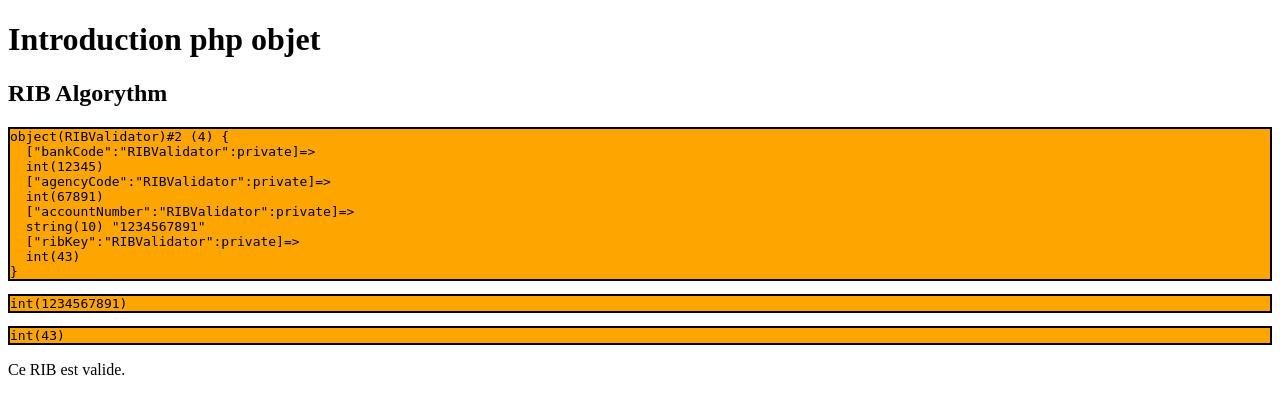
After one commit to Seasonbrucelee/test_git_sezen, a PHP site: page /rib/index.php in a window 1280 px wide. The commit adds this page. Shown: the top 414 px of the page. Run offline with PHP 8.4, Linux system fonts and the light colour scheme.

Commit message:
class RIB, algorythme

```diff
--- a/index.html
+++ b/index.html
@@ -4,7 +4,7 @@
     <meta charset="UTF-8">
     <meta http-equiv="X-UA-Compatible" content="IE=edge">
     <meta name="viewport" content="width=device-width, initial-scale=1.0">
-    <title>Document</title>
+    <title>Cours PHP Objet</title>
 </head>
 <body>
 
--- a/objet/user.class.php
+++ b/objet/user.class.php
@@ -18,7 +18,7 @@ class User {
     }
     public function __destruct()
     {
-        echo "Destruct de" . $this->pseudo . "!";
+        echo "Destruct de " . $this->pseudo . "!";
     }
     public function getPseudo()
     {
--- /dev/null
+++ b/rib/index.php
@@ -0,0 +1,39 @@
+<!DOCTYPE html>
+<html lang="en">
+<head>
+    <meta charset="UTF-8">
+    <meta http-equiv="X-UA-Compatible" content="IE=edge">
+    <meta name="viewport" content="width=device-width, initial-scale=1.0">
+    <title>RIB</title>
+</head>
+<body>
+    <h1>Introduction php objet </h1>
+    <h2>RIB Algorythm</h2>
+
+    <?php
+
+    function my_var_dump($var){
+
+        echo "<pre style='background-color: orange; border: 2px solid black'>";
+        var_dump($var);
+        echo "</pre>";
+
+    }
+
+    include_once("rib.class.php");
+
+    $validator = new RIBValidator ("12345", "67891", "1234567891","43");
+    my_var_dump($validator);
+    //$validator->isValid();
+
+    if ($validator->isValid()){//Intéroger la variable isValid qui est dans l'instance et pointé dans $
+        echo "<p> Ce RIB est valide.</p>";
+    }
+    else{
+        echo "<p> Ce RIB n'est pas valide!!!</p>";
+    }
+
+    ?>
+
+</body>
+</html>
--- /dev/null
+++ b/rib/rib.class.php
@@ -0,0 +1,34 @@
+<?php
+
+ class RIBValidator{
+
+    private $bankCode;
+    private $agencyCode;
+    private $accountNumber;
+    private $ribKey;
+
+    public function __construct($bankCode, $agencyCode, $accointNumber, $ribKey)
+    {
+        $this->bankCode = (int) $bankCode;
+        $this->agencyCode = (int) $agencyCode;
+        $this->accountNumber = (string) $accointNumber;
+        $this->ribKey = (int) $ribKey;
+
+    }
+
+    public function isValid(){
+        $account = (int) strtr(strtoupper($this->accountNumber), 'ABCDEFGHIJKLMNOPQRSTUWXVYZ',
+         '12345678912345678923456789');
+        my_var_dump($account);
+        $key = 97 - ((89 * $this->bankCode + 15 * $this->agencyCode + 3 * $account) % 97);
+        my_var_dump($key);
+        return $key === $this->ribKey;
+
+        }
+
+    public function afficherRIB()
+    {
+        echo $this->bankCode. " / " . $this->accountNumber . " / " .  $this->ribKey;
+    }
+
+ }
```
